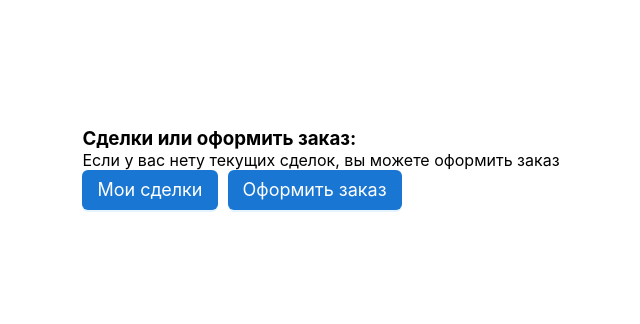
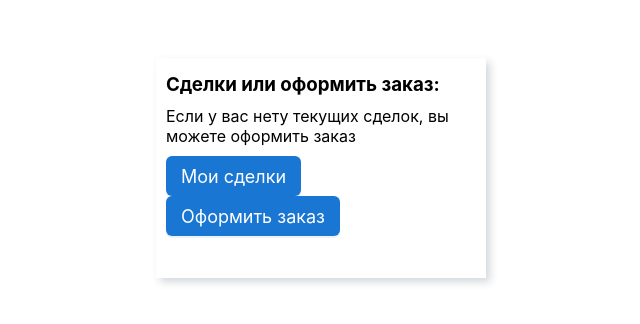
Before and after one commit to qoobatov/belgikgBot, a React (Create React App) app: page /mytrades in a window 1280 px wide. Shown: the part 232-556 px from the top of the page, without its empty margins (319-959 px from the left). Built offline with nearby package versions, Linux system fonts and the light colour scheme.

Commit message:
added style for page my-trades

```diff
--- a/src/components/MyTrades/MyTrades.css
+++ b/src/components/MyTrades/MyTrades.css
@@ -4,7 +4,19 @@
   align-items: center;
   height: 100vh;
 }
+.my-trades-content{
+    width: 330px;
+    height: 220px;
+    padding: 15px 10px;
+    /* display: flex;
+    flex-direction: column; */
+    box-shadow: 4px 4px 8px 0px rgba(34, 60, 80, 0.2);
+}
 
 .btn-mytrades {
-  margin-right: 10px;
+  margin-right: 15px;
 }
+
+.my-trades-description {
+  padding: 10px 0px;
+}
--- a/src/components/MyTrades/MyTrades.js
+++ b/src/components/MyTrades/MyTrades.js
@@ -5,9 +5,9 @@ import { Button } from "antd";
 function MyTrades() {
   return (
     <div className="my-trades-container">
-      <div>
+      <div className="my-trades-content">
         <h3>Сделки или оформить заказ:</h3>
-        <p>Если у вас нету текущих сделок, вы можете оформить заказ</p>
+        <p className="my-trades-description">Если у вас нету текущих сделок, вы можете оформить заказ</p>
 
         <Button type="primary" htmlType="submit" className="btn-mytrades">
           Мои сделки
```
